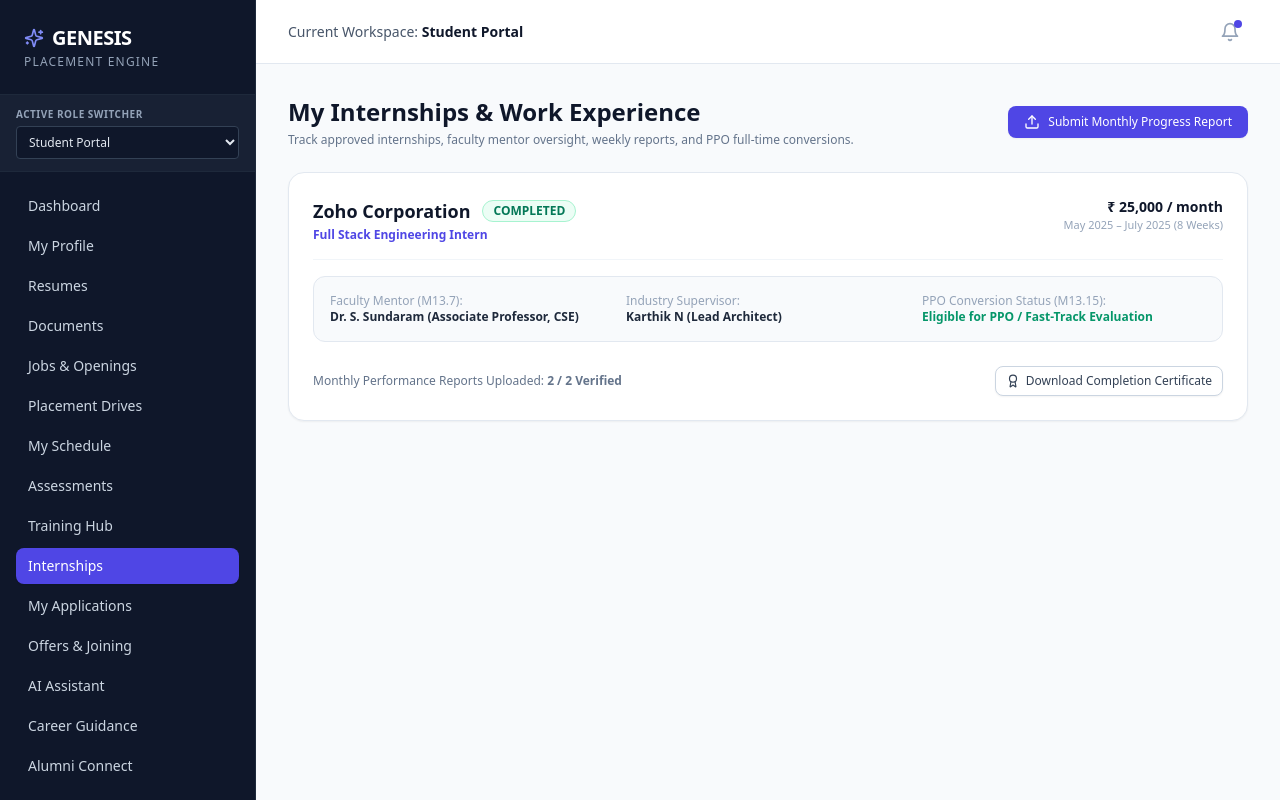
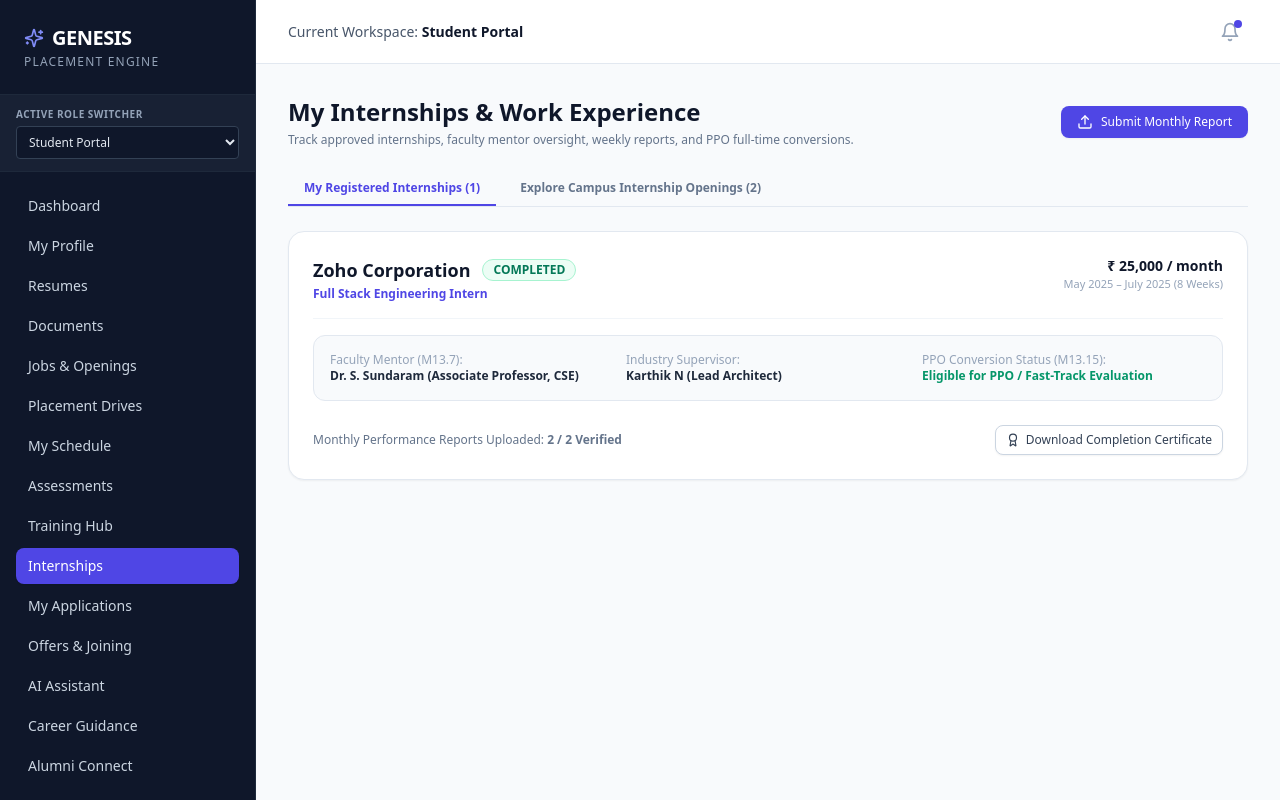
Before and after one commit to varun-2437/genesis, a React (Vite) app: page /student/internships in a window 1280 px wide. Shown: the top 800 px of the page. Built offline with nearby package versions, Linux system fonts and the light colour scheme.

Commit message:
feat(student): refine S12 openings tab and verified build

```diff
--- a/src/features/student/pages/MyInternshipsPage.jsx
+++ b/src/features/student/pages/MyInternshipsPage.jsx
@@ -18,7 +18,29 @@
     },
   ])
 
+  const [activeTab, setActiveTab] = useState('active')
   const [reportModalOpen, setReportModalOpen] = useState(false)
+
+  const openings = [
+    {
+      id: 'open-1',
+      company: 'Amazon Development Centre',
+      role: 'Software Development Engineering Intern (Summer 2027)',
+      stipend: '₹ 1,10,000 / month',
+      duration: '8 Weeks',
+      eligibility: 'B.Tech CSE/IT with CGPA ≥ 8.5',
+      deadline: 'Oct 30, 2026',
+    },
+    {
+      id: 'open-2',
+      company: 'Cisco Systems',
+      role: 'Network Software Intern',
+      stipend: '₹ 65,000 / month',
+      duration: '6 Months',
+      eligibility: 'All Engineering Streams ≥ 7.5',
+      deadline: 'Nov 05, 2026',
+    },
+  ]
 
   return (
     <div className="space-y-6 max-w-6xl mx-auto">
@@ -29,11 +51,51 @@
             Track approved internships, faculty mentor oversight, weekly reports, and PPO full-time conversions.
           </p>
         </div>
+        <div className="flex gap-2">
           <Button onClick={() => setReportModalOpen(true)} className="flex items-center gap-2 text-xs">
-          <Upload className="w-4 h-4" /> Submit Monthly Progress Report
+            <Upload className="w-4 h-4" /> Submit Monthly Report
           </Button>
         </div>
+      </div>
 
+      <div className="flex gap-2 border-b border-slate-200">
+        <button
+          onClick={() => setActiveTab('active')}
+          className={`px-4 py-2 text-xs font-semibold border-b-2 transition-all ${
+            activeTab === 'active' ? 'border-indigo-600 text-indigo-600' : 'border-transparent text-slate-500'
+          }`}
+        >
+          My Registered Internships (1)
+        </button>
+        <button
+          onClick={() => setActiveTab('openings')}
+          className={`px-4 py-2 text-xs font-semibold border-b-2 transition-all ${
+            activeTab === 'openings' ? 'border-indigo-600 text-indigo-600' : 'border-transparent text-slate-500'
+          }`}
+        >
+          Explore Campus Internship Openings (2)
+        </button>
+      </div>
+
+      {activeTab === 'openings' ? (
+        <div className="space-y-4">
+          {openings.map((op) => (
+            <div key={op.id} className="bg-white rounded-2xl border border-slate-200 p-6 shadow-sm flex items-center justify-between">
+              <div>
+                <h3 className="text-base font-bold text-slate-900">{op.role}</h3>
+                <p className="text-xs font-semibold text-slate-600 mt-0.5">{op.company} · {op.duration}</p>
+                <p className="text-xs text-slate-400 mt-1">Eligibility: {op.eligibility} · Apply before: {op.deadline}</p>
+              </div>
+              <div className="text-right">
+                <p className="text-sm font-bold text-slate-900">{op.stipend}</p>
+                <Button size="sm" className="mt-2 text-xs" onClick={() => alert(`Application submitted for ${op.role}`)}>
+                  Apply for Internship
+                </Button>
+              </div>
+            </div>
+          ))}
+        </div>
+      ) : (
         <div className="space-y-4">
         {internships.map((intern) => (
           <div
@@ -85,6 +147,7 @@
             </div>
           ))}
         </div>
+      )}
 
       <Modal
         isOpen={reportModalOpen}
```
Lines whose indentation alone changed are shown as unchanged.
